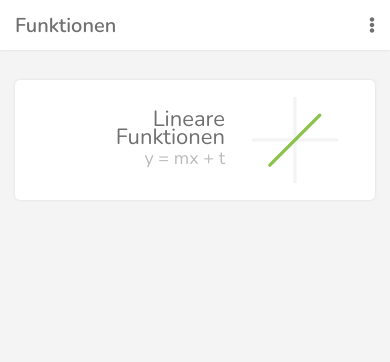
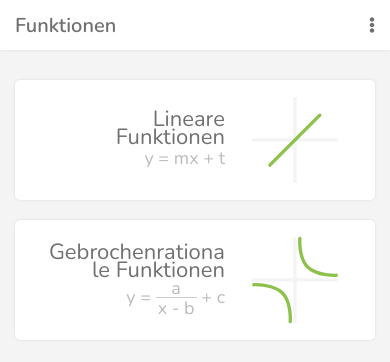
Before and after one commit to TwentyFiveSoftware/functury, a React (Create React App) app: page / in a window 390 px wide. Shown: the top 362 px of the page. Built offline with nearby package versions, Linux system fonts and the light colour scheme.

Commit message:
Added rational function page, icon and graph; slightly changes on graph-plotting-system to improve rational function plotting; little changes on FrontPage styling (for mid-size mobile-devices)

```diff
--- a/src/App.js
+++ b/src/App.js
@@ -2,10 +2,15 @@ import React, {Component} from 'react';
 import {BrowserRouter as Router, Redirect, Route, Switch} from 'react-router-dom';
 import './style/index.css';
 
-import {ReactComponent as LinearFunctionSVG} from './assets/linearFunction/linear-function.svg';
 import FrontPage from './pages/FrontPage';
 import FunctionPage from './pages/FunctionPage';
+import Fraction from './components/Fraction';
+import Text from "./components/Text";
+
+import {ReactComponent as LinearFunctionSVG} from './assets/linearFunction/linear-function.svg';
+import {ReactComponent as RationalFunctionSVG} from './assets/rationalFunction/rational-function.svg';
 import LinearFunction from './functions/LinearFunction';
+import RationalFunction from './functions/RationalFunction';
 
 export default class App extends Component {
     /**
@@ -25,6 +30,14 @@ export default class App extends Component {
                 svg: <LinearFunctionSVG/>,
                 grade: 8,
                 tabs: LinearFunction
+            },
+            {
+                id: 'rational-function',
+                name: 'Gebrochenrationale Funktionen',
+                func: <div>y = <Fraction top={<Text config={{center: true}}>a</Text>} bottom={<Text config={{center: true}}>x - b</Text>}/> + c</div>,
+                svg: <RationalFunctionSVG/>,
+                grade: 8,
+                tabs: RationalFunction
             }
         ]
     };
--- /dev/null
+++ b/src/functions/RationalFunction.js
@@ -0,0 +1,84 @@
+import React, {Component} from 'react';
+import Fraction from '../components/Fraction';
+
+import FunctionPlotter from '../components/FunctionPlotter';
+import Slider from '../components/Slider';
+import Text from '../components/Text';
+import {EmptySpace, Panel} from '../components/Utils';
+
+//
+
+class RationalFunctionTab1 extends Component {
+    state = {a: 1, b: 0, c: 0};
+
+    render() {
+        return (
+            <div className='info-page'>
+                <Panel>
+                    <FunctionPlotter equation={x => this.state.a / (x + this.state.b) + this.state.c} id={1}/>
+                </Panel>
+
+                <div className='right'>
+                    <Panel>
+                        <Text config={{center: true, semiBig: true}}>
+                            y = <Fraction top={this.state.a} bottom={<div>x {this.state.b < 0 ? '-' : '+'} {Math.abs(this.state.b)}
+                        </div>}/> {this.state.c < 0 ? '-' : '+'} {Math.abs(this.state.c)}</Text>
+                    </Panel>
+
+                    <Panel largePaddingHorizontal={true}>
+                        <Slider min={-5} max={5} value={this.state.a} step={0.2} title='Streckung in y-Richtung'
+                                f={<div>y = <Fraction top={<Text config={{center: true}}><b className='text--highlighted'>a</b></Text>} bottom={'x - b'}/> + c</div>}
+                                change={value => this.setState({a: value})}/>
+
+                        <EmptySpace/>
+
+                        <Slider min={-10} max={10} value={this.state.b} step={0.2} title='Verschiebung in x-Richtung'
+                                f={<div>y = <Fraction top={<Text config={{center: true}}>a</Text>} bottom={<div>x - <b className='text--highlighted'>b</b></div>}/> + c</div>}
+                                change={value => this.setState({b: value})}/>
+
+                        <EmptySpace/>
+
+                        <Slider min={-10} max={10} value={this.state.c} step={0.25} title='Verschiebung in y-Richtung'
+                                f={<div>y = <Fraction top={<Text config={{center: true}}>a</Text>} bottom={'x - b'}/> + <b className='text--highlighted'>c</b></div>}
+                                change={value => this.setState({c: value})}/>
+                    </Panel>
+                </div>
+
+            </div>
+        );
+    }
+}
+
+function RationalFunctionTab2() {
+    return (
+        <div className='info-page'>
+        </div>
+    );
+}
+
+function RationalFunctionTab3() {
+    return (
+        <div className='info-page'>
+        </div>
+    );
+}
+
+class RationalFunctionTab4 extends Component {
+    state = {solutions: []};
+
+    toggleSolution = index => {
+        let {solutions} = this.state;
+        solutions[index] = !solutions[index];
+        this.setState({solutions});
+    };
+
+    render() {
+        return (
+            <div className='info-page'>
+            </div>
+        );
+    }
+}
+
+
+export default [<RationalFunctionTab1/>, <RationalFunctionTab2/>, <RationalFunctionTab3/>, <RationalFunctionTab4/>];
--- a/src/scripts/CoordinateSystem.js
+++ b/src/scripts/CoordinateSystem.js
@@ -15,7 +15,7 @@ export default class CoordinateSystem {
      * @param gridBorder Padding of the grid.
      * @param canZoom Ability to zoom.
      */
-    constructor(width, height, border, canvasContext, unitScale = 1, unit = 40, plotStepsPerUnitPercentage = 0.01, unitLineSize = 10, arrowScale = { width: 15, height: 10 }, numberOffset = { x: 12, y: 21 }, gridBorder = 0, canZoom = true) {
+    constructor(width, height, border, canvasContext, unitScale = 1, unit = 40, plotStepsPerUnitPercentage = 0.01, unitLineSize = 10, arrowScale = {width: 15, height: 10}, numberOffset = {x: 12, y: 21}, gridBorder = 0, canZoom = true) {
         this.WIDTH = width;
         this.HEIGHT = height;
         this.BORDER_X = border.x;
@@ -48,7 +48,7 @@ export default class CoordinateSystem {
 
         this.zoom = 1;
 
-        if(canZoom) {
+        if (canZoom) {
             this.CTX.canvas.addEventListener('mousewheel', e => {
                 e.preventDefault();
 
@@ -168,15 +168,15 @@ export default class CoordinateSystem {
         let percentageY = (y + this.yUnits * this.UNIT_SCALE) / (this.yUnits * this.UNIT_SCALE * 2);
         let realY = Math.floor(this.inverseLerp(lowestRealY, highestRealY, percentageY));
 
-        return { x: realX, y: realY }
+        return {x: realX, y: realY}
     }
 
     inverseLerp(min, max, p) {
         return min + (max - min) * p;
     }
 
-    drawGraph(f) {
-        this.CTX.strokeStyle = '#8BC24A';
+    drawGraph(f, color = '#8BC24A') {
+        this.CTX.strokeStyle = color;
         this.CTX.lineWidth = 3;
 
         let firstPointDrawn = false;
@@ -184,8 +184,10 @@ export default class CoordinateSystem {
         for (let x = -(this.xUnits + 1) * this.UNIT_SCALE; x <= (this.xUnits + 1) * this.UNIT_SCALE; x += this.PLOT_STEPS_PER_UNIT_PERCENTAGE * this.UNIT_SCALE) {
             let point = this.getRealCoords(x, f(x));
 
-            if (!(point.y >= this.GRID_BORDER && point.y <= this.HEIGHT - this.GRID_BORDER))
+            if (!(point.y >= this.GRID_BORDER && point.y <= this.HEIGHT - this.GRID_BORDER)) {
+                firstPointDrawn = false;
                 continue;
+            }
 
             if (!firstPointDrawn) {
                 this.CTX.beginPath();
--- a/src/style/index.css
+++ b/src/style/index.css
@@ -151,6 +151,8 @@ table {
   flex-direction: row;
   flex-wrap: wrap;
   padding: 3rem 1.5rem;
+  max-width: 100%;
+  overflow-x: hidden;
 }
 @media (min-width: 470px) {
   .content {
@@ -159,16 +161,10 @@ table {
 }
 @media (min-width: 600px) {
   .content {
-    padding: 3rem 2.5rem;
+    padding: 1.5rem;
     justify-content: flex-start;
   }
 }
-@media (min-width: 1000px) {
-  .content {
-    padding: 1.5rem;
-  }
-}
-
 .function-container {
   width: 100%;
   height: auto;
@@ -183,13 +179,13 @@ table {
   cursor: pointer;
   transition: ease-out 0.15s;
   margin-bottom: 2rem;
+  align-self: flex-start;
 }
 .function-container:hover {
   transform: scale(1.015);
 }
 @media (min-width: 470px) {
   .function-container {
-    width: max-content;
     padding: 1rem 5rem;
   }
 }
@@ -221,6 +217,7 @@ table {
   font-size: 2.2rem;
   color: var(--color-text-dark);
   line-height: 1.8rem;
+  word-break: break-word;
 }
 @media (min-width: 600px) {
   .function-container__name {
--- a/src/style/index.scss
+++ b/src/style/index.scss
@@ -163,18 +163,21 @@ table {
     flex-direction: row;
     flex-wrap: wrap;
     padding: 3rem 1.5rem;
+    max-width: 100%;
+    overflow-x: hidden;
 
     @media (min-width: $break-phone) {
         justify-content: center;
     }
 
     @media (min-width: $break-tablet) {
-        padding: 3rem 2.5rem;
+        //padding: 3rem 2.5rem;
+        padding: 1.5rem;
         justify-content: flex-start;
     }
 
     @media (min-width: $break-pc) {
-        padding: 1.5rem;
+        //padding: 1.5rem;
     }
 }
 
@@ -192,13 +195,14 @@ table {
     cursor: pointer;
     transition: ease-out 0.15s;
     margin-bottom: 2rem;
+    align-self: flex-start;
 
     &:hover {
         transform: scale(1.015);
     }
 
     @media (min-width: $break-phone) {
-        width: max-content;
+        //width: max-content;
         padding: 1rem 5rem;
     }
 
@@ -229,6 +233,7 @@ table {
         font-size: 2.2rem;
         color: var(--color-text-dark);
         line-height: 1.8rem;
+        word-break: break-word;
 
         @media (min-width: $break-tablet) {
             font-size: 2.5rem;
```
Also changed, not shown: src/assets/rationalFunction/rational-function.svg (added), 1 other file (tests, documents, lock files or other folders).
